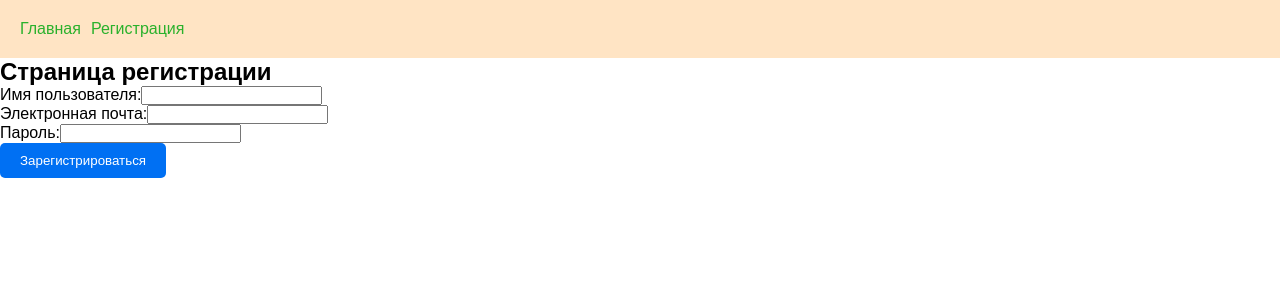
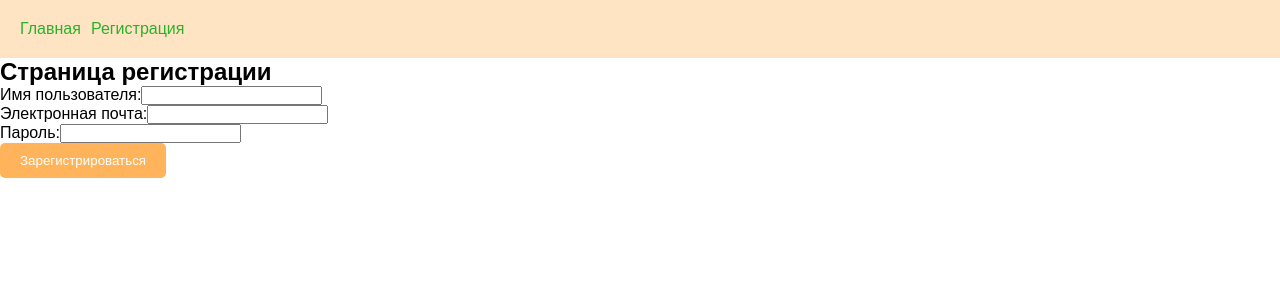
Before and after one commit to Pavelob7/PUMP.U, a Next.js app: page /register in a window 1280 px wide. Shown: the top 300 px of the page. Built offline with nearby package versions, Linux system fonts and the light colour scheme.

Commit message:
прапа

```diff
--- a/app/components/Button.tsx
+++ b/app/components/SkipButton.tsx
@@ -1,4 +1,4 @@
-// components/Button.tsx
+// components/SkipButton.tsx
 "use client"; // Указываем, что компонент является клиентским
 
 import React from 'react';
@@ -9,7 +9,7 @@ type ButtonProps = {
     children: React.ReactNode;
 };
 
-const Button: React.FC<ButtonProps> = ({ onClick, children }) => {
+const SkipButton: React.FC<ButtonProps> = ({ onClick, children }) => {
     return (
         <button onClick={onClick} className={styles.btn}>
             {children}
@@ -17,4 +17,4 @@ const Button: React.FC<ButtonProps> = ({ onClick, children }) => {
     );
 };
 
-export default Button;
+export default SkipButton;
--- a/app/page.tsx
+++ b/app/page.tsx
@@ -4,11 +4,11 @@
 import React from 'react';
 import Link from 'next/link';
 import Form from './components/Form';
-import Button from './components/Button';
+import SkipButton from './components/SkipButton';
 
 const Home: React.FC = () => {
     const handleClick = () => {
-        console.log('Button clicked');
+        console.log('SkipButton clicked');
         // Ваша логика обработки клика на кнопке
     };
 
@@ -24,7 +24,7 @@ const Home: React.FC = () => {
                     <label htmlFor="password">Пароль:</label>
                     <input type="password" id="password" name="password" />
                 </div>
-                <Button onClick={handleClick}>Отправить</Button>
+                <SkipButton onClick={handleClick}>Отправить</SkipButton>
             </Form>
             <Link href="/register">Перейти к регистрации</Link>
         </div>
--- a/app/register/page.tsx
+++ b/app/register/page.tsx
@@ -3,11 +3,11 @@
 
 import React from 'react';
 import Form from '../components/Form';
-import Button from '../components/Button';
+import SkipButton from '../components/SkipButton';
 
 const Register: React.FC = () => {
     const handleClick = () => {
-        console.log('Button clicked');
+        console.log('SkipButton clicked');
         // Ваша логика обработки клика на кнопке
     };
 
@@ -27,7 +27,7 @@ const Register: React.FC = () => {
                     <label htmlFor="password">Пароль:</label>
                     <input type="password" id="password" name="password" />
                 </div>
-                <Button onClick={handleClick}>Зарегистрироваться</Button>
+                <SkipButton onClick={handleClick}>Зарегистрироваться</SkipButton>
             </Form>
         </div>
     );
--- /dev/null
+++ b/styles/Button.module.css
@@ -0,0 +1,15 @@
+/* styles/SkipButton.module.scss */
+.btn {
+  padding: 10px 20px;
+  background-color: #FFB45B;
+  color: white;
+  border: none;
+  border-radius: 5px;
+  cursor: pointer;
+}
+.btn :hover {
+  transition: 1s;
+  background-color: #ff9d28;
+}
+
+/*# sourceMappingURL=Button.module.css.map */
--- a/styles/Button.module.scss
+++ b/styles/Button.module.scss
@@ -1,13 +1,18 @@
-/* styles/Button.module.scss */
+/* styles/SkipButton.module.scss */
+
+$base-color: #FFB45B;
+
 .btn {
   padding: 10px 20px;
-  background-color: #0070f3;
+  background-color: $base-color;
   color: white;
   border: none;
   border-radius: 5px;
   cursor: pointer;
+
+
+  :hover {
+    transition: 1s;
+    background-color: darken($base-color, 10%);
+  }
 }
-
-.btn:hover {
-  background-color: #005bb5;
-}
```
Also changed, not shown: 1 other file (tests, documents, lock files or other folders).
